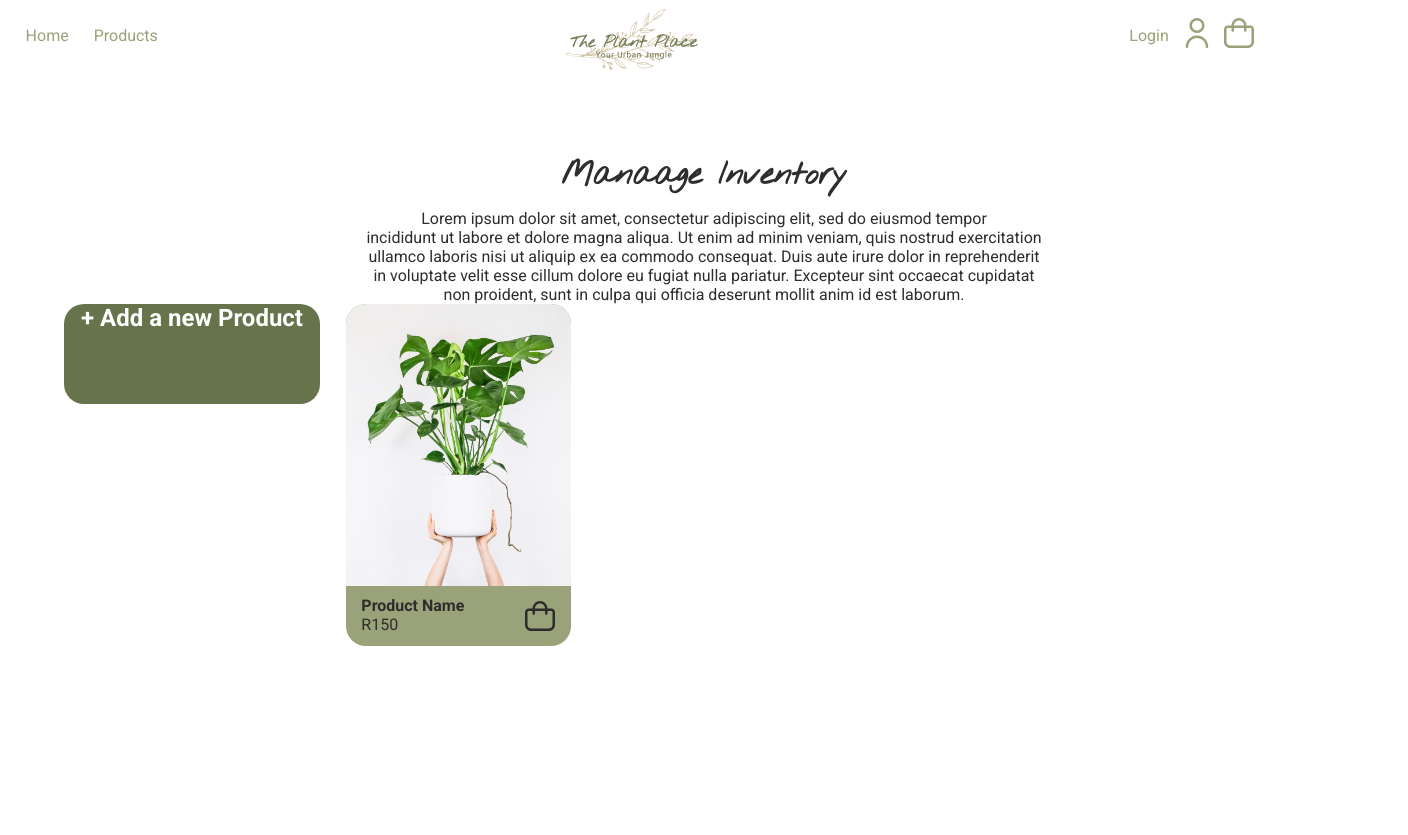
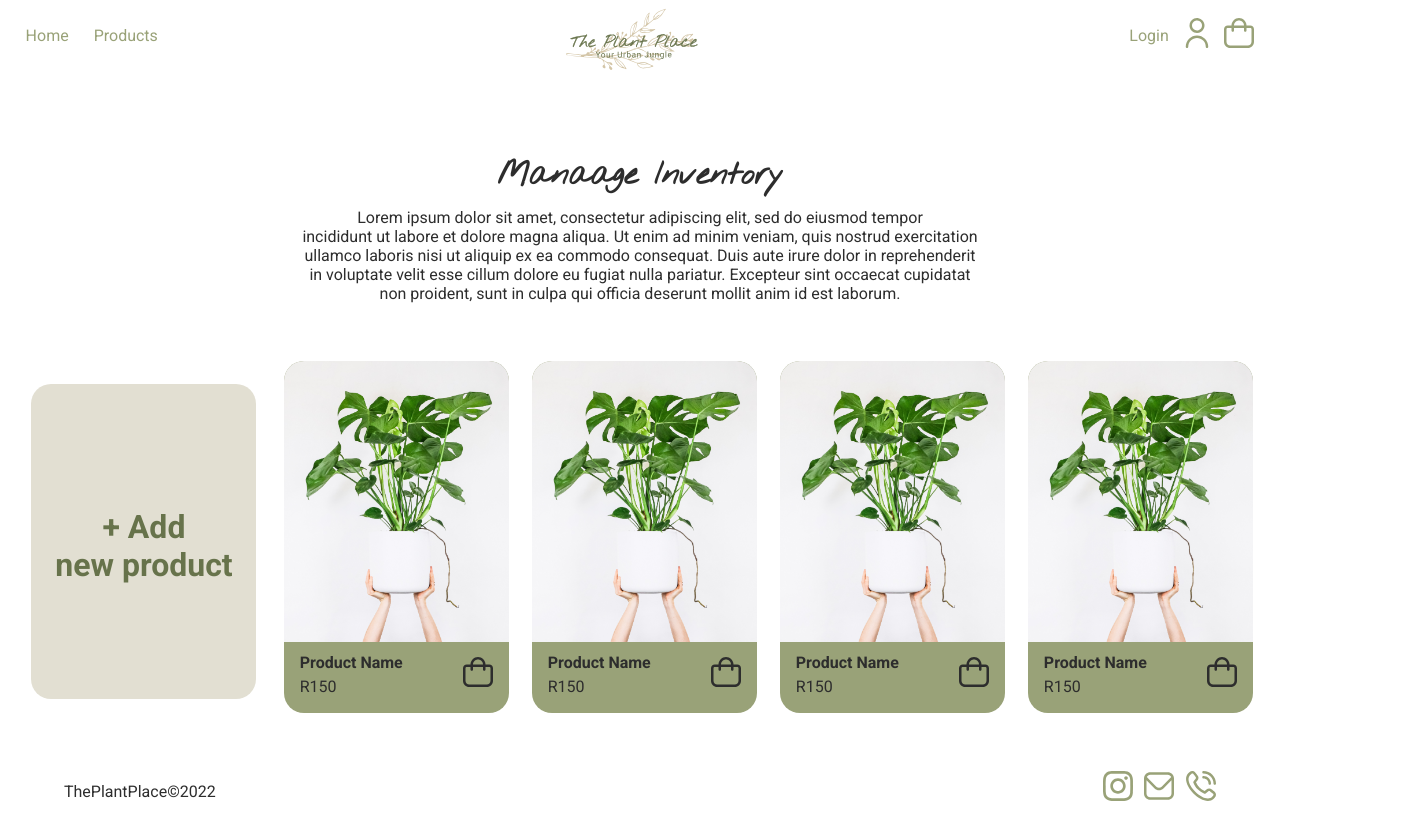
Before and after one commit to bee2805/ThePlantPlace, a React (Create React App) app in the folder client/: page /InventoryManagement in a window 1280 px wide. Shown: the whole page, 1408 px wide, since content can reach past the window. Before the commit the page ends 800 px from the top, so only its background shows below. Built offline with nearby package versions, Linux system fonts and the light colour scheme.

Commit message:
Inventory Admin

```diff
--- a/client/src/index.css
+++ b/client/src/index.css
@@ -410,7 +410,7 @@ a:link{
 }
 
 .sliderProductCard:hover{
-    box-shadow: 8px 8px 10px -8px rgba(0,0,0,0.55);
+  box-shadow: 8px 8px 10px -8px rgba(0,0,0,0.55);
   -webkit-box-shadow: 8px 8px 10px -8px rgba(0,0,0,0.55);
   -moz-box-shadow: 8px 8px 10px -8px rgba(0,0,0,0.55);
 }
@@ -477,10 +477,10 @@ a:link{
 /* sales */
 .saleItemContainer{
   width: 90%;
-  height: 1000px;
+  height: 850px;
   text-align: center;
   padding: 5%;
-  padding-bottom: 0;
+  padding-top: 3%;
 }
 
 .saleItemContainer p{
@@ -496,20 +496,24 @@ a:link{
 .saleInfo{
   width: 40%;
   padding: 2%;
-  padding-top: 5%;
-  padding-Bottom: 5%;
+  padding-top: 4%;
+  padding-Bottom: 4%;
   height: auto;
-  background-color: #D3C5A7;
+  background-color: #67734B;
   border-radius: 20px;
   font-family: 'Roboto', sans-serif;
   float: left;
-  margin-bottom: 5%;
   margin-right: 3%;
-  margin-left: 7%;
+  margin-left: 8%;
+}
+
+.saleInfo button:hover{
+  background-color: #2d2d2d;
+  color: #99A278;
 }
 
 .saleInfo h2{
-  margin-bottom: 2%;
+  margin-bottom: 3%;
 }
 
 .saleInfo p{
@@ -554,9 +558,9 @@ a:link{
 }
 
 .products a{
-  margin-left: 1% !important;
-  margin-right: 1% !important;
-  margin-bottom: 2% !important;
+  margin-left: 1%;
+  margin-right: 1%;
+  margin-bottom: 2%;
 }
 
 /* --------------------------------------------- */
@@ -700,7 +704,7 @@ a:link{
 /* --------------------------------------------- */
 /* MANAGE INVENTORY */
 .InventoryManagement{
-  width: 100%;
+  width: 90%;
   height: auto;
   padding-left: 5%;
   padding-right: 5%;
@@ -708,17 +712,32 @@ a:link{
   text-align: center;
 }
 
+.InventoryManagement p{
+  margin-bottom: 5%;
+}
+
 .addItem{
-  width: 20%;
-  height: 100px;
-  background-color: #67734B;
+  width: 225px;
+  height: 315px;
+  background-color: #E2DFD2;
   border-radius: 20px;
   text-align: center;
   float: left;
+  align-items: center;
+  cursor: pointer;
 }
 
-.addItem h2{
-  color: white;
+.addItem h1{
+  margin-top: 55%;
+  font-family: 'Roboto', sans-serif;
+  color: #67734B;
+}
+
+.addItem:hover{
+  background-color: #D9D6C9;
+  box-shadow: 8px 8px 10px -8px rgba(0,0,0,0.55);
+  -webkit-box-shadow: 8px 8px 10px -8px rgba(0,0,0,0.55);
+  -moz-box-shadow: 8px 8px 10px -8px rgba(0,0,0,0.55);
 }
 
 /* --------------------------------------------- */
--- a/client/src/pages/InventoryManagement.js
+++ b/client/src/pages/InventoryManagement.js
@@ -3,6 +3,7 @@ import ProductCard from '../components/ProductCard';
 
 function InventoryManagement () {
     return(
+        <>
         <div className="InventoryManagement">
             <h1>Manaage Inventory</h1>
             <p>Lorem ipsum dolor sit amet, consectetur adipiscing elit, sed do eiusmod tempor<br/>
@@ -11,14 +12,25 @@ function InventoryManagement () {
             in voluptate velit esse cillum dolore eu fugiat nulla pariatur. Excepteur sint occaecat cupidatat <br/>
             non proident, sunt in culpa qui officia deserunt mollit anim id est laborum.</p>
 
-            <div className='addItem'>
-                <h2>+ Add a new Product</h2>
+            <div className='products'>
+                <a><div className='addItem'>
+                    <h1>+ Add <br/>new product</h1>
+                </div></a>
+                <ProductCard/>
+                <ProductCard/>
+                <ProductCard/>
+                <ProductCard/>
             </div>
 
-            <ProductCard/>
-
-
         </div>
+        {/* footer */}
+        <div className='footer'>
+                <p>ThePlantPlace©2022</p>
+                <a href="tel:123-456-7890"><div className='call'></div></a>
+                <a href="mailto: ThePlantPlace@gmail.com"><div className='mail'></div></a>
+                <a href="https://instagram.com"><div className='instagram'></div></a>
+            </div>
+        </>
     )
 }
 
```
